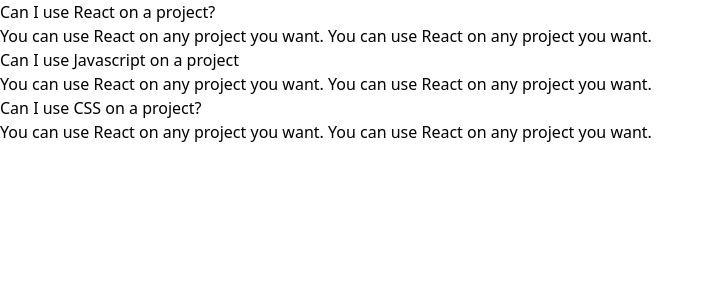
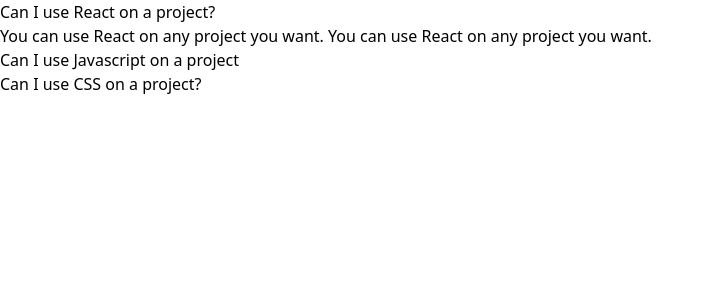
Before and after one commit to MatheusEli/comps, a React (Create React App) app: page / in a window 1280 px wide. Shown: the top 300 px of the page, without its empty margins (0-713 px from the left). Built offline with nearby package versions, Linux system fonts and the light colour scheme.

Commit message:
conditional rendering

```diff
--- a/src/components/Accordion.js
+++ b/src/components/Accordion.js
@@ -1,12 +1,22 @@
-import { render } from "@testing-library/react";
+import { useState } from "react";
 
 function Accordion({items}){
 
+    const [expandedIndex, setExpandedIndex] = useState(0);
+
     const renderedItems = items.map((item, index)=> {
+
+        const isExpanded = index === expandedIndex;
+
+        if(index === expandedIndex){
+            console.log('expanded');
+        }else{
+            console.log('collapsed');
+        }
         return (
             <div key={item.id}>
                 <div>{item.label}</div>
-                <div>{item.content}</div>
+                {isExpanded && <div>{item.content}</div>}
             </div>
         );
     });
```
